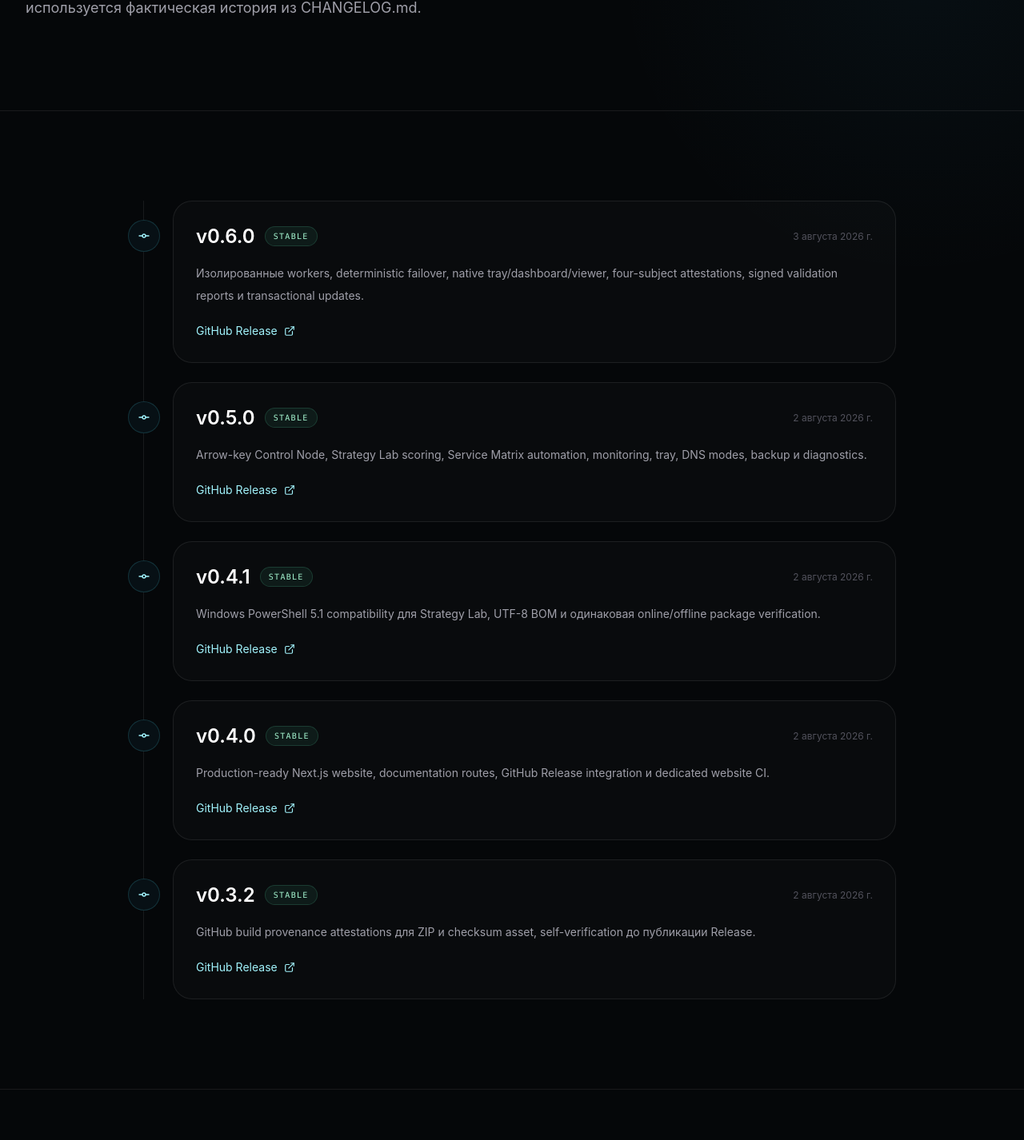
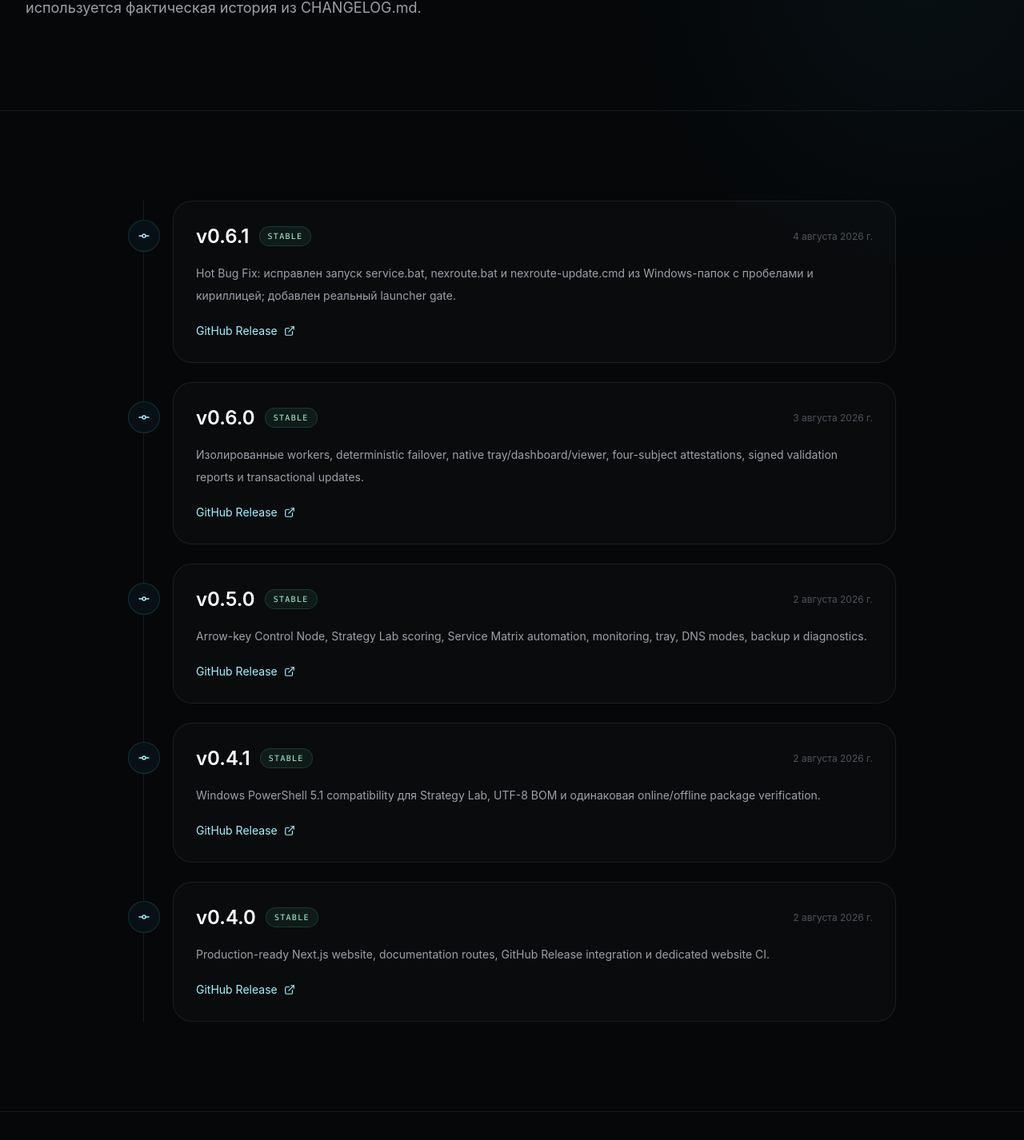
Before and after one commit to Onmaynec/NexRoute, a Next.js app in the folder website/: page /changelog in a window 1280 px wide. Shown: the part 381-1807 px from the top of the page at 80% size. Built offline with nearby package versions, Linux system fonts and the light colour scheme; no server answers.

Commit message:
Add NexRoute 0.6.1 to website changelog

```diff
--- a/website/app/changelog/page.tsx
+++ b/website/app/changelog/page.tsx
@@ -12,6 +12,12 @@
 );
 
 const fallback = [
+  {
+    version: "0.6.1",
+    date: "2026-08-04",
+    summary:
+      "Hot Bug Fix: исправлен запуск service.bat, nexroute.bat и nexroute-update.cmd из Windows-папок с пробелами и кириллицей; добавлен реальный launcher gate.",
+  },
   {
     version: "0.6.0",
     date: "2026-08-03",
@@ -35,12 +41,6 @@
     date: "2026-08-02",
     summary:
       "Production-ready Next.js website, documentation routes, GitHub Release integration и dedicated website CI.",
-  },
-  {
-    version: "0.3.2",
-    date: "2026-08-02",
-    summary:
-      "GitHub build provenance attestations для ZIP и checksum asset, self-verification до публикации Release.",
   },
 ];
 
```
